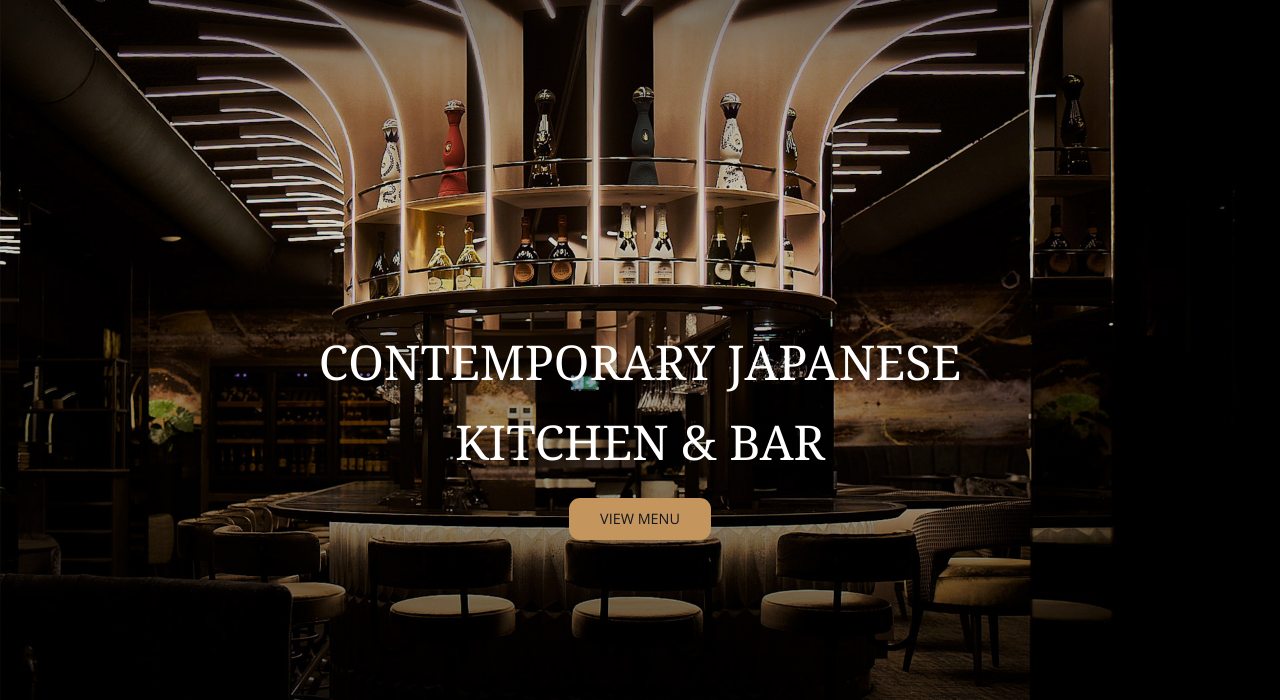
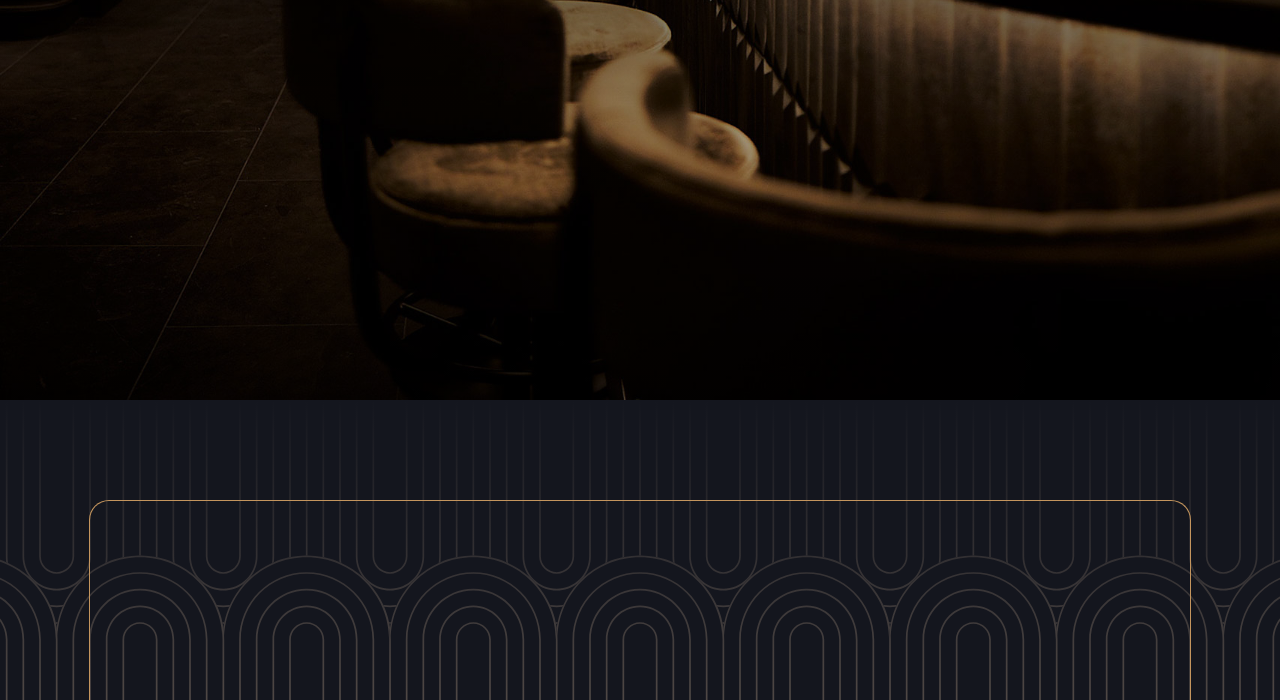
Before and after one commit to LaupWing/yellow-lab-mr-sam, a plain HTML site: page menu.html in a window 1280 px wide. Shown: the part 100-800 px from the top of the page. Drawn offline with nearby package versions, Linux system fonts and the light colour scheme.

Commit message:
style: update menu section with hero background and adjust padding

```diff
--- a/index.css
+++ b/index.css
@@ -418,3 +418,13 @@ main {
     border: var(--brown-sand) 5px solid;
     border-radius: 30px;
 }
+
+main.menu #hero {
+    padding: 100px 0;
+    min-height: 500px;
+    background-image: url("images/menu/hero_background.jpg");
+    background-position: 0 100%;
+    background-repeat: no-repeat;
+    background-size: cover;
+    box-sizing: border-box;
+}
--- a/menu.html
+++ b/menu.html
@@ -60,14 +60,9 @@
         </div>
     </header>
 
-    <main>
-        <section id="hero" class="h-screen">
-            <div class="content">
-                <h1 class="serif">Contemporary Japanese kitchen &amp; bar</h1>
-                <a class="button" href="/menu">
-                    <span>View Menu</span>
-                </a>
-            </div>
+    <main class="menu">
+        <section id="hero">
+
         </section>
 
         <section id="intro">
```
Also changed, not shown: images/menu/hero_background.jpg (added).
